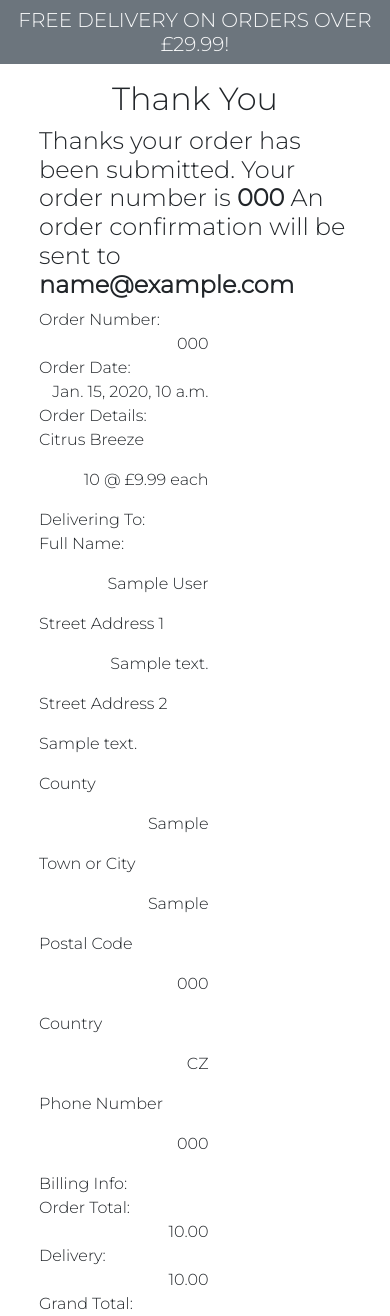
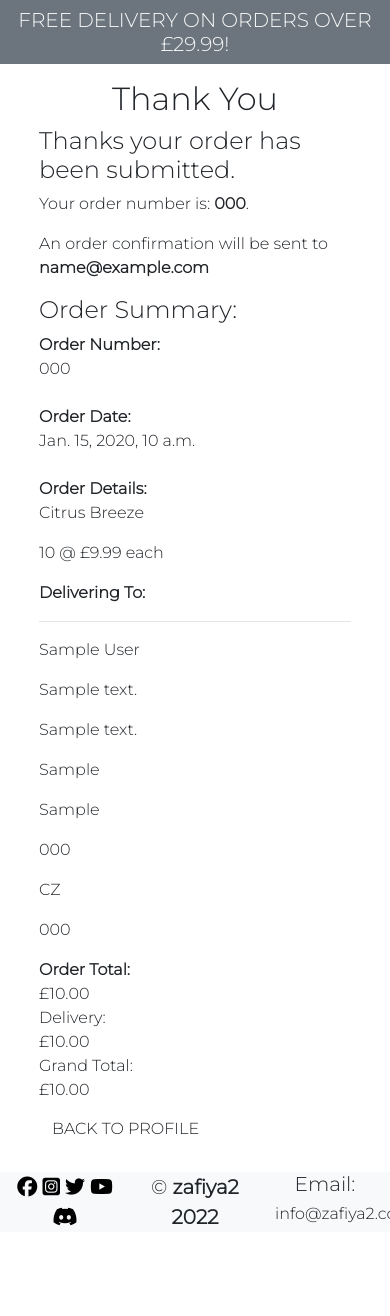
Before and after one commit to BegumDev/zafiya2, a Django app: page /profiles/order_history/000 in a window 390 px wide; the page is wider, and only the part inside the window is pictured. Shown: the part 197-1513 px from the top of that part. After the commit the page ends 1423 px from the top of that part, so only its background shows below. Run offline with Django 3.2, Linux system fonts and the light colour scheme; data comes from the database, SQL or seed files in the repository; tables that the repository leaves empty hold one stand-in row (values such as "Sample post"); some libraries are stand-ins or nearby versions.

Commit message:
Style checkout success page to be responsive.

```diff
--- a/checkout/templates/checkout/checkout_success.html
+++ b/checkout/templates/checkout/checkout_success.html
@@ -16,19 +16,115 @@
 <section class="mb-3">
     <div class="row">
         <div class="col-12">
-            <h4>Thanks your order has been submitted.
-                Your order number is <strong>{{ order.order_number }}</strong> An order confirmation will be sent to <strong>{{ order.email }}</strong></h4>
+            <h4>Thanks your order has been submitted.</h4>
+            <p>Your order number is: <strong>{{ order.order_number }}</strong>.</p>
+            <p>An order confirmation will be sent to <strong>{{ order.email }}</strong></p>
         </div>
     </div>
     <div class="row">
+        <div class="col-12">
+            <h4>Order Summary:</h4>
+        </div>
+        <hr>
+    </div>
+    <div class="row">
+        <div class="col-12 col-md-7">
+            <div class="row">
+                <div class="col-12 col-md-6"><strong>Order Number:</strong></div>
+                <div class="col-12 col-md-6 ">{{ order.order_number }}</div>
+            </div>
+            <br>
+            <div class="row">
+                <div class="col-12 col-md-6"><strong>Order Date:</strong></div>
+                <div class="col-12 col-md-6">{{ order.date }}</div>
+            </div>
+            <br>
+            <div class="row">
+                <div class="col-12"><strong>Order Details:</strong></div>
+            </div>
+            {% for item in order.lineitems.all %}
+                <div class="row">
+                    <div class="col-12 col-md-3">
+                        <p>{{ item.product.name }}</p>
+                    </div>
+                    <div class="col-12 col-md-9">
+                        <p>{{ item.quantity }} @ £{{ item.product.price }} each</p>
+                    </div>
+                </div>
+            {% endfor %}
+            <div class="row">
+                <div class="col-12"><strong>Delivering To:</strong></div>
+            </div>
+            <hr>
+            <div class="row">
+                <div class="col-12 col-md-9">
+                    <p>{{ order.full_name }}</p>
+                </div>
+            </div>
+            <div class="row">
+                <div class="col-12 col-md-9 ">
+                    <p>{{ order.street_address1 }}</p>
+                </div>
+            </div>
+            {% if order.street_address2 %}
+                <div class="row">
+                    <div class="col-12 col-md-9">
+                        <p>{{ order.street_address2 }}</p>
+                    </div>
+                </div>
+            {% endif %}
+            {% if order.county %}
+            <div class="row">
+                <div class="col-12 col-md-9 ">
+                    <p>{{ order.county }}</p>
+                </div>
+            </div>
+            {% endif %}
+                <div class="row">
+                    <div class="col-12 col-md-9 ">
+                        <p>{{ order.town_or_city }}</p>
+                    </div>
+                </div>
+            {% if order.postcode %}
+                <div class="row">
+                    <div class="col-12 col-md-9 ">
+                        <p>{{ order.postcode }}</p>
+                    </div>
+                </div>
+            {% endif %}
+            <div class="row">
+                <div class="col-12 col-md-9 ">
+                    <p>{{ order.country }}</p>
+                </div>
+            </div>
+            <div class="row">
+                <div class="col-12 col-md-9 ">
+                    <p>{{ order.phone_number }}</p>
+                </div>
+            </div>
+            <div class="row">
+                <div class="col-12 col-md-3"><strong>Order Total:</strong></div>
+                <div class="col-12 col-md-9 ">£{{ order.order_total }}</div>
+            </div>
+            <div class="row">
+                <div class="col-12 col-md-3">Delivery:</div>
+                <div class="col-12 col-md-9 ">£{{ order.delivery_cost }}</div>
+            </div>
+            <div class="row">
+                <div class="col-12 col-md-3">Grand Total:</div>
+                <div class="col-12 col-md-9 ">£{{ order.grand_total }}</div>
+            </div>
+        </div>
+    </div>
+    <!-- <div class="row">
         <div class="col-7">
             <div class="row">
                 <div class="col-12 col-md-3">Order Number:</div>
-                <div class="col-12 col-md-9 text-right">{{ order.order_number }}</div>
+                <div class="col-12 col-md-9 ">{{ order.order_number }}</div>
             </div>
             <div class="row">
                 <div class="col-12 col-md-3">Order Date:</div>
-                <div class="col-12 col-md-9 text-right">{{ order.date }}</div>
+                <div class="col-12 col-md-9 ">{{ order.date }}</div>
             </div>
             <div class="row">
                 <div class="col-12">Order Details:</div>
@@ -38,7 +134,7 @@
                     <div class="col-12 col-md-3">
                         <p>{{ item.product.name }}</p>
                     </div>
-                    <div class="col-12 col-md-9 text-right">
+                    <div class="col-12 col-md-9 ">
                         <p>{{ item.quantity }} @ £{{ item.product.price }} each</p>
                     </div>
                 </div>
@@ -50,7 +146,7 @@
                 <div class="col-12 col-md-3">
                     <p>Full Name:</p>
                 </div>
-                <div class="col-12 col-md-9 text-right">
+                <div class="col-12 col-md-9 ">
                     <p>{{ order.full_name }}</p>
                 </div>
             </div>
@@ -58,7 +154,7 @@
                 <div class="col-12 col-md-3">
                     <p>Street Address 1</p>
                 </div>
-                <div class="col-12 col-md-9 text-right">
+                <div class="col-12 col-md-9 ">
                     <p>{{ order.street_address1 }}</p>
                 </div>
             </div>
@@ -77,7 +173,7 @@
                 <div class="col-12 col-md-3">
                     <p>County</p>
                 </div>
-                <div class="col-12 col-md-9 text-right">
+                <div class="col-12 col-md-9 ">
                     <p>{{ order.county }}</p>
                 </div>
             </div>
@@ -86,7 +182,7 @@
                     <div class="col-12 col-md-3">
                         <p>Town or City</p>
                     </div>
-                    <div class="col-12 col-md-9 text-right">
+                    <div class="col-12 col-md-9 ">
                         <p>{{ order.town_or_city }}</p>
                     </div>
                 </div>
@@ -95,7 +191,7 @@
                     <div class="col-12 col-md-3">
                         <p>Postal Code</p>
                     </div>
-                    <div class="col-12 col-md-9 text-right">
+                    <div class="col-12 col-md-9 ">
                         <p>{{ order.postcode }}</p>
                     </div>
                 </div>
@@ -104,7 +200,7 @@
                 <div class="col-12 col-md-3">
                     <p>Country</p>
                 </div>
-                <div class="col-12 col-md-9 text-right">
+                <div class="col-12 col-md-9 ">
                     <p>{{ order.country }}</p>
                 </div>
             </div>
@@ -112,7 +208,7 @@
                 <div class="col-12 col-md-3">
                     <p>Phone Number</p>
                 </div>
-                <div class="col-12 col-md-9 text-right">
+                <div class="col-12 col-md-9 ">
                     <p>{{ order.phone_number }}</p>
                 </div>
             </div>
@@ -121,18 +217,18 @@
             </div>
             <div class="row">
                 <div class="col-12 col-md-3">Order Total:</div>
-                <div class="col-12 col-md-9 text-right">{{ order.order_total }}</div>
+                <div class="col-12 col-md-9 ">{{ order.order_total }}</div>
             </div>
             <div class="row">
                 <div class="col-12 col-md-3">Delivery:</div>
-                <div class="col-12 col-md-9 text-right">{{ order.delivery_cost }}</div>
+                <div class="col-12 col-md-9 ">{{ order.delivery_cost }}</div>
             </div>
             <div class="row">
                 <div class="col-12 col-md-3">Grand Total:</div>
-                <div class="col-12 col-md-9 text-right"> {{ order.grand_total }}</div>
+                <div class="col-12 col-md-9 "> {{ order.grand_total }}</div>
             </div>
         </div>
-    </div>
+    </div> -->
     {% if from_profile %}
         <a href="{% url 'profile' %}" class="btn btn-black rounded-0 my-2">
             <span class="text-uppercase">Back to Profile</span>
```
Also changed, not shown: zafiya2/settings.py (+54 -54 lines).
